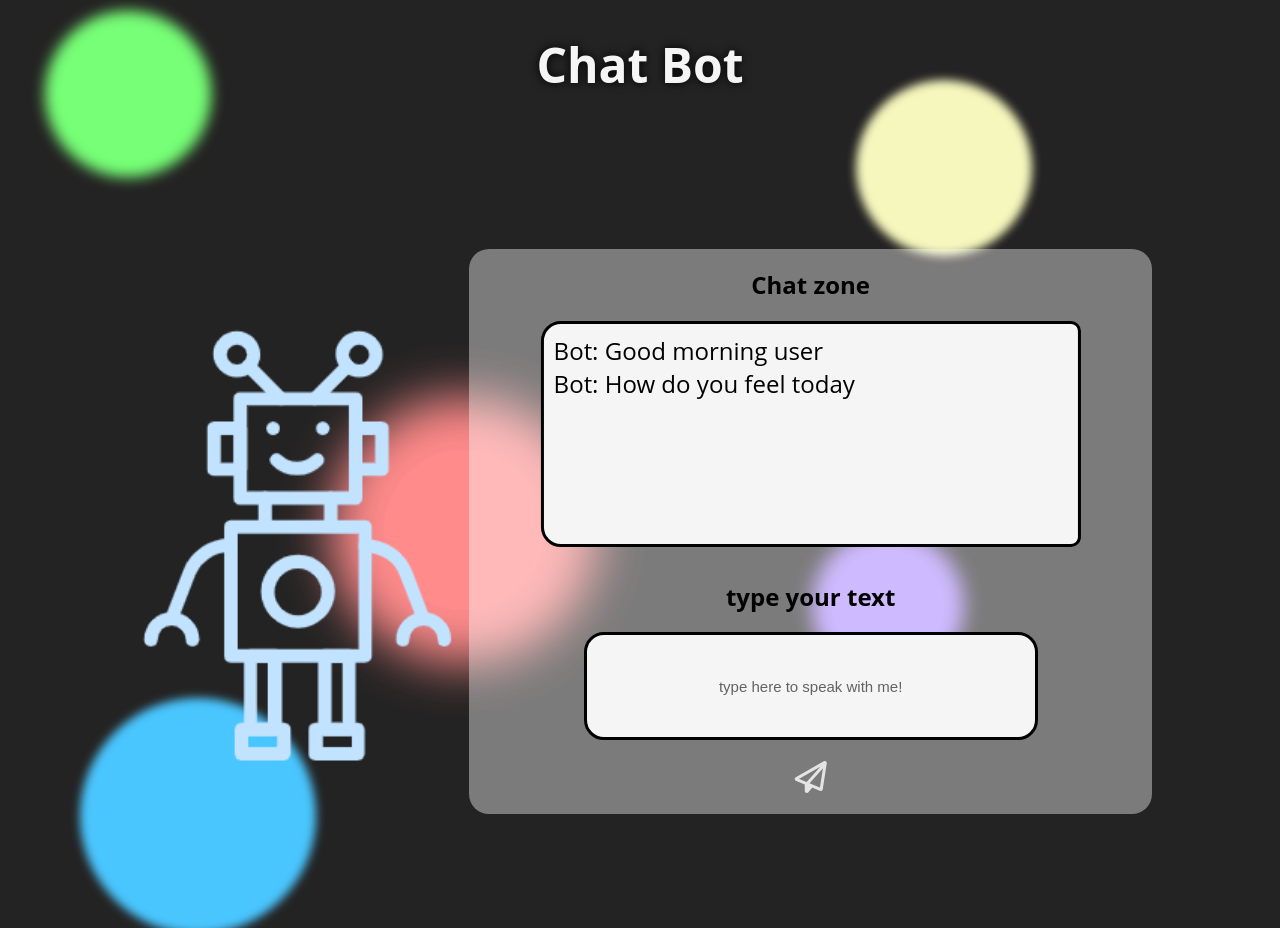
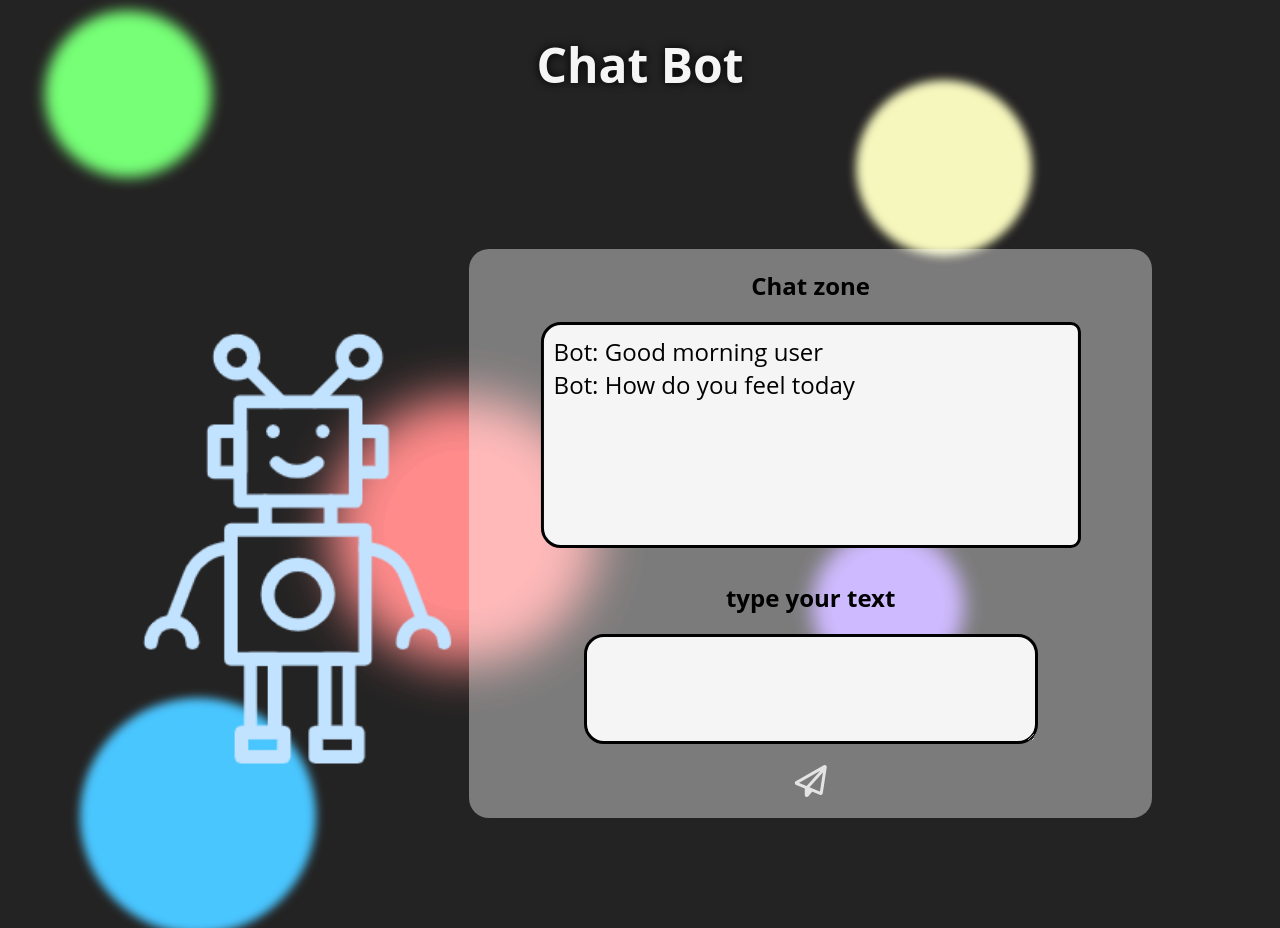
Before and after one commit to SagingaliMamay/Chat_Bot, a plain HTML site: page index.html in a window 1280 px wide. Drawn offline with Linux system fonts and the light colour scheme.

Commit message:
version layout

```diff
--- a/index.html
+++ b/index.html
@@ -44,14 +44,14 @@
       <article id="dialog_box2">
         <h2>type your text</h2>
         <form onsubmit="sendMessage1()" id="chatForm2">
-          <input
-            type="text"
+          <textarea
             name="message2"
             id="message2"
             class="message2"
             placeholder="type here to speak with me!"
             autocomplete="off"
-          />
+          >
+          </textarea>
           <button class="sendBtn1" type="submit">
             <i class="fa fa-send-o"></i>
           </button>
```
